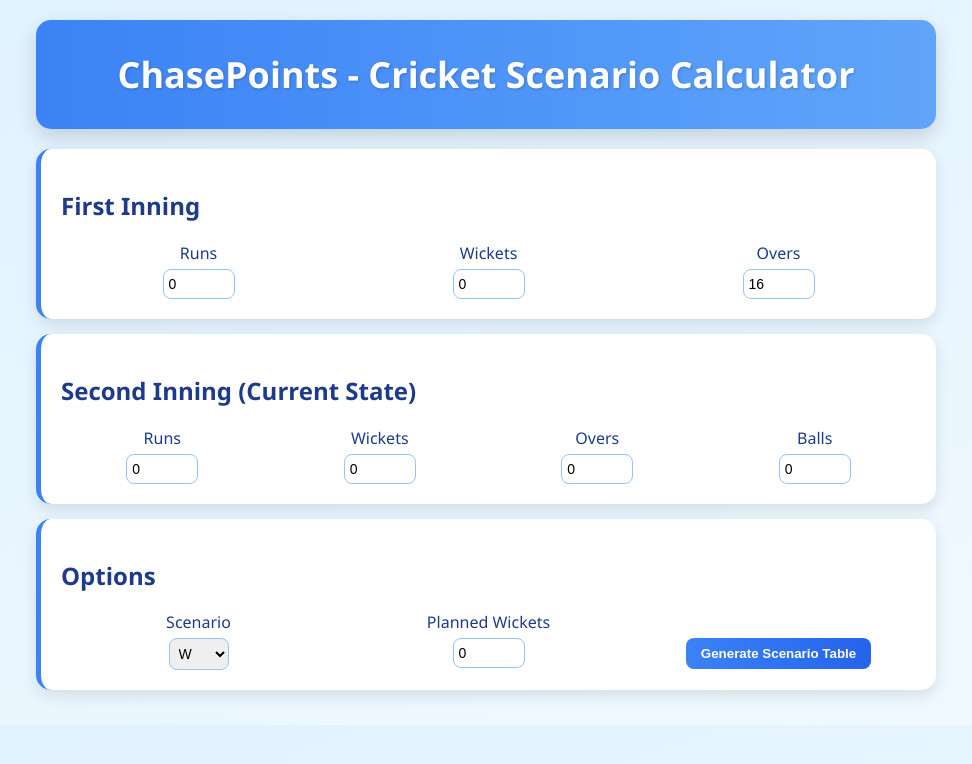
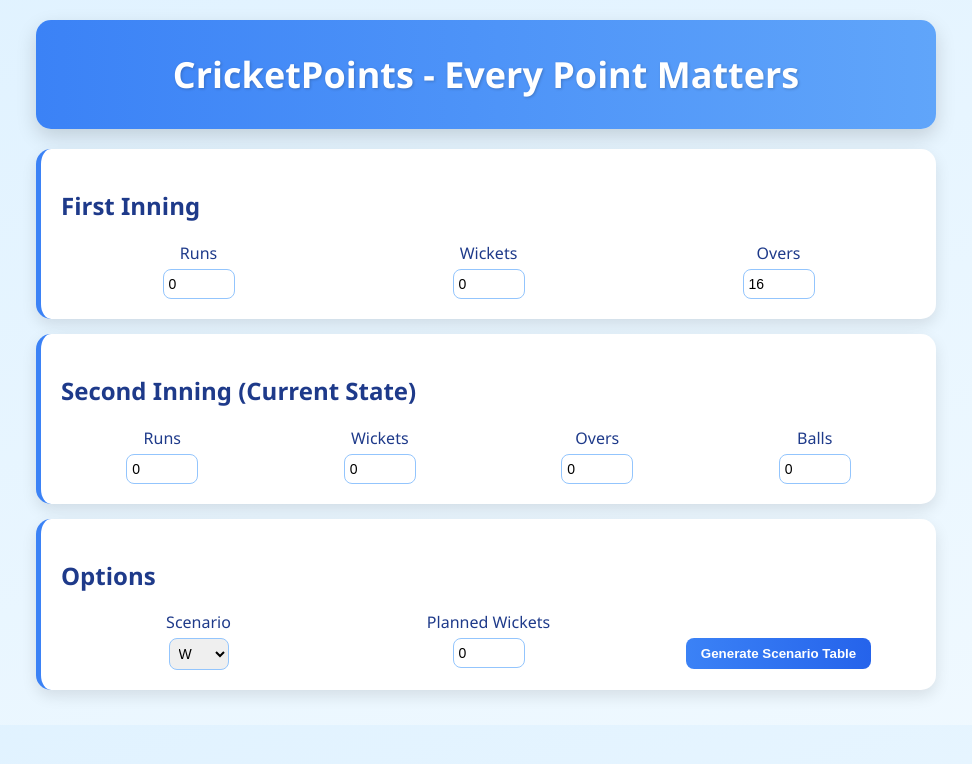
Before and after one commit to alamshadab92/CricketPoints, a plain HTML site: page index.html in a window 1280 px wide. Shown: the whole page, without its empty margins (154-1126 px from the left). Drawn offline with Linux system fonts and the light colour scheme.

Commit message:
Name and tagline update

```diff
--- a/index.html
+++ b/index.html
@@ -9,7 +9,7 @@
 <body>
 <div class="container">
   <header>
-    <h1>ChasePoints - Cricket Scenario Calculator</h1>
+    <h1>CricketPoints - Every Point Matters</h1>
   </header>
 
   <!-- First Inning -->
```
